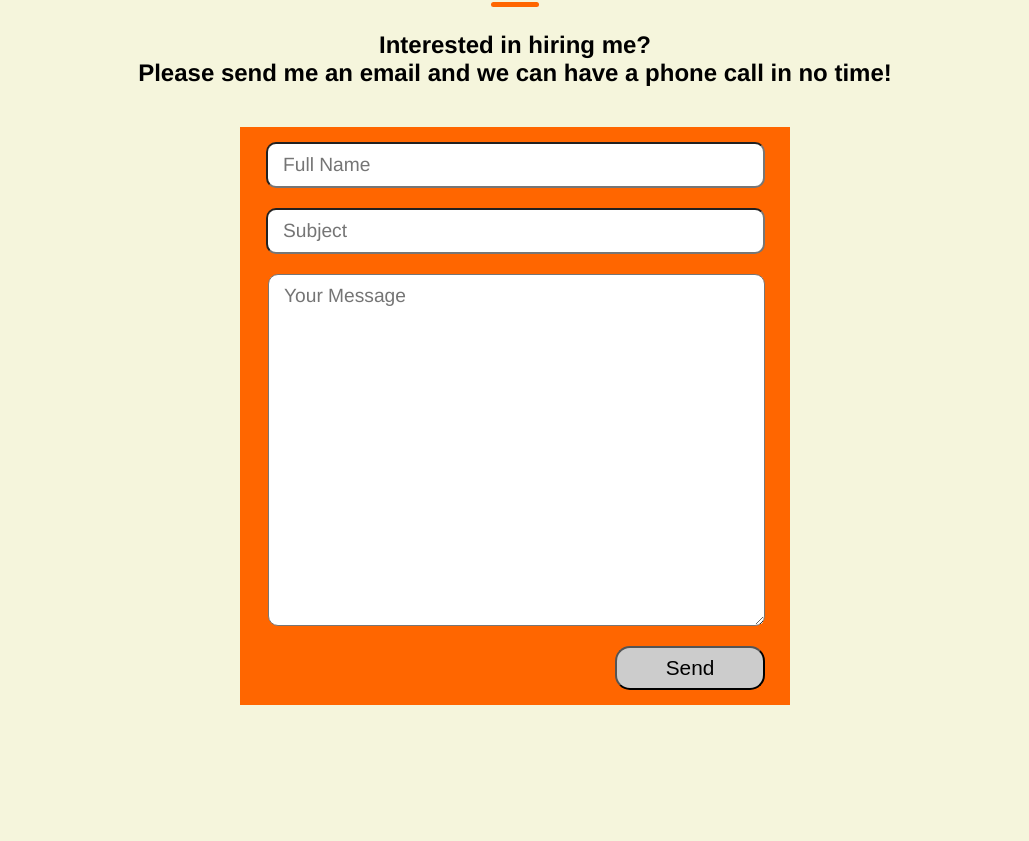
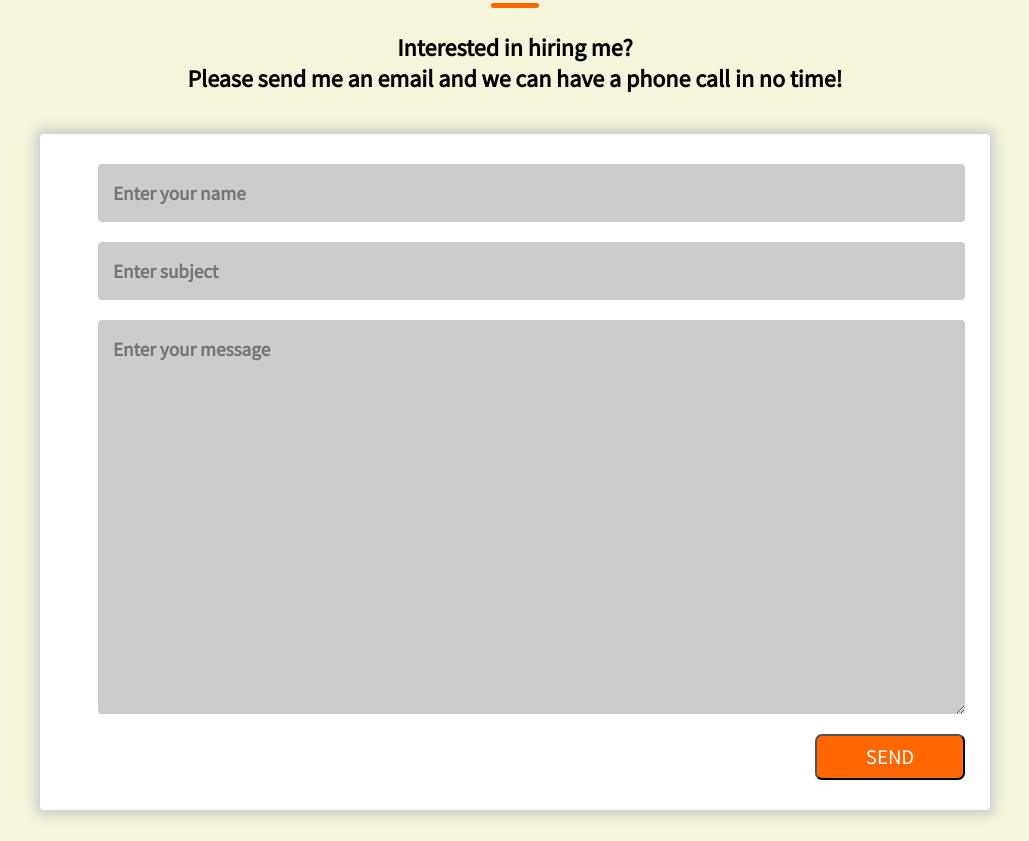
Before and after one commit to BenOhayon/my_portfolio_app, a React (Vite) app: page / in a window 1280 px wide. Shown: the part 1956-2797 px from the top of the page, without its empty margins (125-1154 px from the left). Built offline with nearby package versions, Linux system fonts and the light colour scheme.

Commit message:
added more styles to contact form + more styles to nav bar and titles

```diff
--- a/index.html
+++ b/index.html
@@ -3,6 +3,7 @@
   <head>
     <meta charset="UTF-8" />
     <meta name="viewport" content="width=device-width, initial-scale=1.0" />
+    <link href='https://fonts.googleapis.com/css?family=Source+Sans+Pro' rel='stylesheet' type='text/css'>
 
     <title>Ben's Portfolio</title>
   </head>
--- a/src/components/ContactMe/ContactMe.jsx
+++ b/src/components/ContactMe/ContactMe.jsx
@@ -27,9 +27,9 @@ export default function ContactMe() {
       <h2 className='contact-me-title header'>Contact</h2>
       <h2 className='contact-me-title'>Interested in hiring me? <br/> Please send me an email and we can have a phone call in no time!</h2>
       <form ref={formRef} className='contact-form' onSubmit={handleSubmit}>
-        <input className='contact-name-input contact-input' type='text' name='name' placeholder='Full Name' />
-        <input className='contact-subject-input contact-input' type='text' name='subject' placeholder='Subject' />
-        <textarea className='contact-content-input contact-input' name='message' placeholder='Your Message' rows={15} />
+        <input className='contact-name-input contact-input' type='text' name='name' placeholder='Enter your name' />
+        <input className='contact-subject-input contact-input' type='text' name='subject' placeholder='Enter subject' />
+        <textarea className='contact-content-input contact-input' name='message' placeholder='Enter your message' rows={15} />
 
         <button className='contact-send-button button'>Send</button>
       </form>
--- a/src/components/ContactMe/ContactMe.scss
+++ b/src/components/ContactMe/ContactMe.scss
@@ -1,7 +1,7 @@
 
 .contact-form {
-  width: 90%;
-  max-width: 500px;
+  width: 85%;
+  max-width: 900px;
   display: flex;
   flex-direction: column;
   justify-content: center;
@@ -9,19 +9,25 @@
   margin: auto;
   gap: 20px;
   margin-top: 40px;
-  background-color: var(--theme-color);
-  padding: 15px 25px;
-
-  .contact-send-button {
-
-  }
+  padding: 30px 25px;
+  background-color: white;
+  border-radius: 4px;
+  box-shadow: 0 0 12px 5px #ccc;
 }
 
 .contact-input {
   font-family: inherit;
+  font-weight: bold;
   outline: none;
   width: 93%;
   font-size: 1.2rem;
-  padding: 10px 15px;
-  border-radius: 10px;
+  padding: 17px 15px;
+  border-radius: 4px;
+  border: none;
+  background-color: #ccc;
+  color: #333;
+
+  &:focus {
+    outline: 1.5px solid darkblue;
+  }
 }
--- a/src/components/MainApp/App.scss
+++ b/src/components/MainApp/App.scss
@@ -2,13 +2,13 @@
 :root {
   --page-background-color: #F5F5DC;
   --overall-font-color: black;
-  --navbar-height: 80px;
+  --navbar-height: 70px;
   --theme-color: hsl(24, 100%, 50%);
 }
 
 body {
   background-color: var(--page-background-color);
-  font-family: 'Helvetica', 'sans serif';
+  font-family: 'europa', 'Source Sans Pro', 'Helvetica', 'sans serif';
   color: var(--overall-font-color);
   margin: 0;
   padding: 0;
@@ -18,14 +18,22 @@ body {
 }
 
 .button {
+  font-family: 'Source Sans Pro', 'Helvetica', 'sans serif';
   font-size: 1.3rem;
   padding: 8px 13px;
   width: 60%;
   max-width: 150px;
   min-width: 87px;
-  border-radius: 15px;
-  background-color: #cccccc;
+  border-radius: 7px;
+  background-color: var(--theme-color);
+  color: white;
+  text-transform: uppercase;
   cursor: pointer;
+  transition: translate 200ms linear;
+
+  &:hover {
+    translate: 0 -2px;
+  }
 }
 
 a {
--- a/src/components/NavBar/NavBar.jsx
+++ b/src/components/NavBar/NavBar.jsx
@@ -16,9 +16,9 @@ export default function NavBar() {
     <nav>
       <div className='nav-title nav-button' onClick={scrollToPageTop}>Ben Ohayon</div>
       <ul className="nav-buttons">
-        <li><ScrollLink to='about' className='nav-user-button nav-button' spy={true} offset={-20} smooth={true} duration={500}>About</ScrollLink></li>
-        <li><ScrollLink to='contact' className='nav-user-button nav-button' spy={true} offset={-110} smooth={true} duration={500}>Contact</ScrollLink></li>
-        <li><ScrollLink to='contact' className='nav-user-button nav-button' spy={true} offset={-20} smooth={true} duration={500}>Resume</ScrollLink></li>
+        <li><ScrollLink to='about' className='nav-about-button nav-button' spy={true} offset={-110} smooth={true} duration={500}>About</ScrollLink></li>
+        <li><ScrollLink to='contact' className='nav-contact-button nav-button' spy={true} offset={-110} smooth={true} duration={500}>Contact</ScrollLink></li>
+        <li><a href='../../../documents/resume.pdf' target='_blank' className='nav-resume-button' download>Resume</a></li>
       </ul>
     </nav>
   )
--- a/src/components/NavBar/NavBar.scss
+++ b/src/components/NavBar/NavBar.scss
@@ -1,5 +1,3 @@
-
-$nav-button-dimens: 30px;
 
 nav {
   padding: 10px 3%;
@@ -13,8 +11,26 @@ nav {
   position: fixed;
   background-color: white;
 
+  .nav-resume-button {
+    border: 1.5px solid darkblue;
+    padding: .75rem 1.5rem;
+    font-size: .9rem;
+    font-weight: 700;
+    text-transform: uppercase;
+    color: black;
+    cursor: pointer;
+    letter-spacing: 2.2px;
+    transition: background 250ms linear, color 250ms linear;
+    margin-left: .75rem;
+
+    &:hover {
+      background: var(--theme-color);
+      color: white;
+    }
+  }
+
   .nav-button {
-    padding: 2rem;
+    padding: .75rem 1.5rem;
     font-size: .9rem;
     font-weight: 700;
     text-transform: uppercase;
@@ -23,7 +39,8 @@ nav {
     letter-spacing: 2.2px;
     transition: color 250ms linear;
 
-    &:hover {
+    &:hover,
+    &.active {
       color: var(--theme-color);
     }
   }
```
Also changed, not shown: 1 other file (tests, documents, lock files or other folders).
